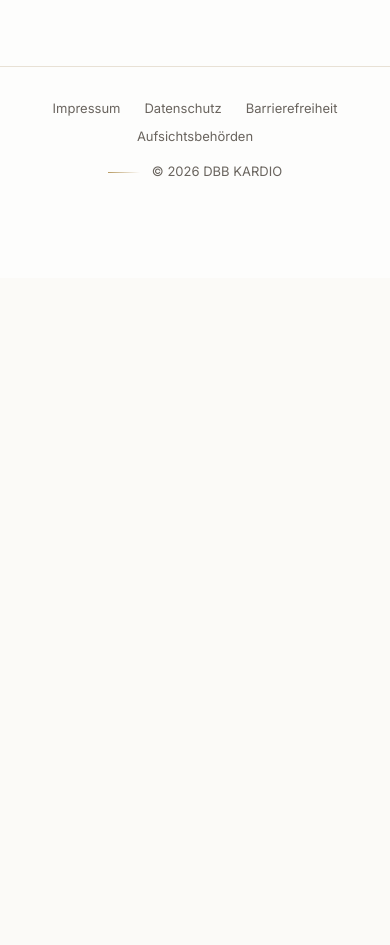
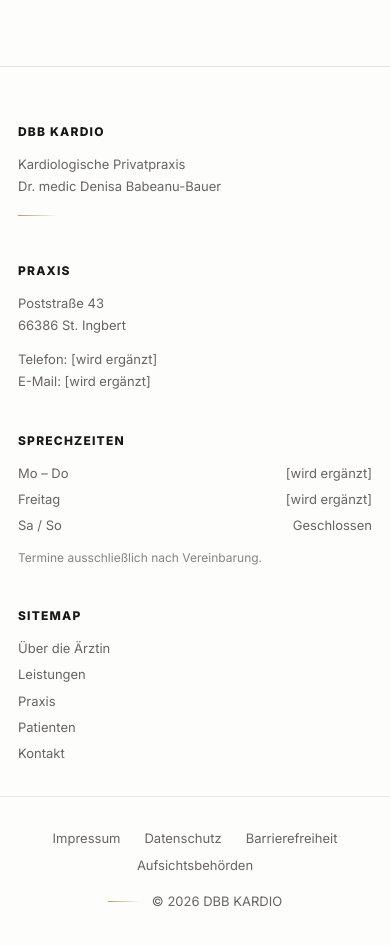
Before and after one commit to fynnoman/DBB, a Next.js app: page / in a window 390 px wide. Shown: the part 7100-8045 px from the top of the page. Before the commit the page ends 7378 px from the top, so only its background shows below. Built offline with nearby package versions, Linux system fonts and the light colour scheme.

Commit message:
feat(footer): expand footer with placeholder columns
Add Praxis / Sprechzeiten / Sitemap columns above the existing legal +
copyright row. Phone, e-mail and hours are placeholders until the client
provides final data.

Co-Authored-By: Claude Opus 4.7 (1M context) <noreply@anthropic.com>

```diff
--- a/components/Footer.tsx
+++ b/components/Footer.tsx
@@ -8,9 +8,83 @@ const legal = [
   { href: "/impressum#aufsichtsbehoerden", label: "Aufsichtsbehörden" },
 ];
 
+const sitemap = [
+  { href: "/#ueber", label: "Über die Ärztin" },
+  { href: "/#leistungen", label: "Leistungen" },
+  { href: "/#praxis", label: "Praxis" },
+  { href: "/#patienten", label: "Patienten" },
+  { href: "/#kontakt", label: "Kontakt" },
+];
+
 export default function Footer() {
   return (
     <footer className="relative border-t border-line bg-white/60">
+      <div className="container-shell max-w-[1440px] px-4 pt-14 md:pt-16 pb-8 md:pb-10">
+        <div className="grid gap-10 md:gap-8 md:grid-cols-4">
+          <div className="md:col-span-1">
+            <div className="text-[12px] tracking-[0.10em] font-extrabold uppercase text-ink mb-3">
+              {site.brand}
+            </div>
+            <p className="text-muted text-[13px] leading-[1.7]">
+              {site.descriptor} <br />
+              {site.fullName}
+            </p>
+            <span
+              aria-hidden
+              className="mt-4 inline-block h-px w-10 bg-gradient-to-r from-gold to-transparent"
+            />
+          </div>
+
+          <FooterCol label="Praxis">
+            <address className="not-italic text-[13px] leading-[1.7] text-muted">
+              {site.address.street}
+              <br />
+              {site.address.zipCity}
+            </address>
+            <div className="mt-3 text-[13px] leading-[1.7] text-muted">
+              <div>Telefon: {site.phone}</div>
+              <div>E-Mail: {site.email}</div>
+            </div>
+          </FooterCol>
+
+          <FooterCol label="Sprechzeiten">
+            <ul className="text-[13px] leading-[1.7] text-muted space-y-1">
+              <li className="flex justify-between gap-4">
+                <span>Mo – Do</span>
+                <span>[wird ergänzt]</span>
+              </li>
+              <li className="flex justify-between gap-4">
+                <span>Freitag</span>
+                <span>[wird ergänzt]</span>
+              </li>
+              <li className="flex justify-between gap-4">
+                <span>Sa / So</span>
+                <span>Geschlossen</span>
+              </li>
+            </ul>
+            <p className="mt-3 text-[12px] leading-[1.6] text-muted/80">
+              Termine ausschließlich nach Vereinbarung.
+            </p>
+          </FooterCol>
+
+          <FooterCol label="Sitemap">
+            <ul className="text-[13px] leading-[1.7] space-y-1">
+              {sitemap.map((item) => (
+                <li key={item.href}>
+                  <Link
+                    href={item.href}
+                    className="text-muted hover:text-ink transition-colors underline-offset-4 hover:underline decoration-gold/60"
+                  >
+                    {item.label}
+                  </Link>
+                </li>
+              ))}
+            </ul>
+          </FooterCol>
+        </div>
+      </div>
+
+      <div className="border-t border-line/70">
         <div className="container-shell max-w-[1440px] py-8 md:py-10 pb-24 md:pb-14 px-4 flex flex-col md:flex-row items-center justify-between gap-4 md:gap-6 text-[13px] text-muted">
           <div className="flex flex-wrap justify-center md:justify-start gap-x-6 gap-y-2">
             {legal.map((l) => (
@@ -33,6 +107,24 @@ export default function Footer() {
             </span>
           </div>
         </div>
+      </div>
     </footer>
   );
 }
+
+function FooterCol({
+  label,
+  children,
+}: {
+  label: string;
+  children: React.ReactNode;
+}) {
+  return (
+    <div>
+      <div className="text-[12px] tracking-[0.10em] font-extrabold uppercase text-ink mb-3">
+        {label}
+      </div>
+      {children}
+    </div>
+  );
+}
```
Lines whose indentation alone changed are shown as unchanged.
